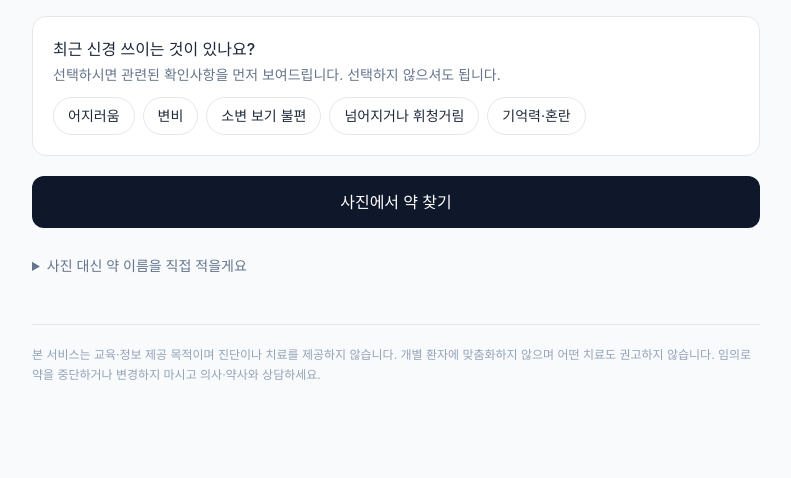
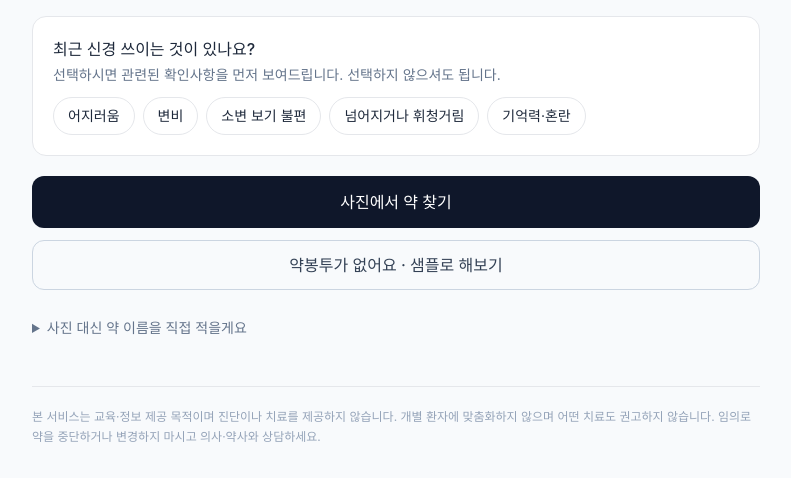
Before and after one commit to RL9-csv/medcheck, a FastAPI app: page / in a window 1280 px wide. Shown: the part 510-988 px from the top of the page, without its empty margins (244-1035 px from the left). Before the commit the page ends 890 px from the top, so only its background shows below. Run offline with FastAPI, Linux system fonts and the light colour scheme; parts of the project's set-up code (start-up, migrations or seed data) failed here and were passed over; some libraries are stand-ins or nearby versions.

Commit message:
무료 티어에서 첫 방문자가 기다리지 않게 한다
투표 기간에 링크를 누르는 사람 대부분은 약봉투 사진이 없다. 뭐 하는
물건인지 보려는 것뿐이다. 그런데 카드 없이 쓰는 무료 호스팅은 0.1~0.5
vCPU 라 사진 한 장에 30~60초가 든다. 첫 화면에서 그만큼 기다리면 닫는다.

샘플을 미리 읽어둔다

  샘플 봉투는 고정된 파일이라 결과도 고정이다. 기동 때 한 번 읽고 그 뒤로는
  OCR 을 안 돈다. 안 하면 첫 방문자가 13초를 낸다.

    첫 화면   0.13s
    샘플      1.6s     OCR 안 돎
    기동     12.4s     사용자는 안 봄

업로드 전에 사진을 줄인다

  요즘 폰 사진은 3000px 이 넘는데 그 해상도가 정확도를 안 올린다. 실물
  5장에서 원본과 1280px 의 검출 결과가 같았고 시간만 1.3배 들었다. 무료
  티어에서는 그 차이가 그대로 사용자 대기시간이다.

기다리는 동안 뭔가 보여준다

  버튼을 누른 뒤 빈 화면이면 기다리는 건지 멈춘 건지 알 수 없다. 버튼을
  잠그고 문구를 바꾸고 예상 시간을 적는다.

스레드 수를 환경변수로 뺀다

  많이 준다고 빨라지지 않는다. 실측에서 4스레드 12.8s, 24스레드 25.8s,
  1스레드 29.8s 였다. 무료 티어는 코어가 적어 경쟁만 는다. 기본을 1로 두고
  코어가 많은 곳에 올리면 올린다.

numpy 를 명시한다

  RapidEngine.read() 가 직접 쓴다. 사진이 올라오는 모든 요청이 그 줄을
  지나는데 선언에 없었다. 전이 의존성으로 깔리기를 기대하면 어느 날 다른
  버전이 들어온다. fastapi 를 못 박은 것과 같은 이유다.

Co-Authored-By: Claude Opus 5 (1M context) <noreply@anthropic.com>

```diff
--- a/core/ocr.py
+++ b/core/ocr.py
@@ -142,6 +142,11 @@ class RapidEngine:
             # 3024px 사진을 원본 크기로 돌린다. 줄 수는 같은데 시간만 든다.
             det_limit_type="max",
             det_limit_side_len=1280,
+            # 코어 수에 맞춰 호출부가 정한다. 무료 티어는 0.1~0.5 vCPU 라
+            # 스레드를 늘리면 경쟁만 는다. 실측: 4스레드 12.8s, 1스레드 29.8s,
+            # 24스레드 25.8s. 많이 준다고 빨라지지 않는다.
+            intra_op_num_threads=int(os.environ.get("OCR_THREADS", "0")) or -1,
+            inter_op_num_threads=int(os.environ.get("OCR_THREADS", "0")) or -1,
         )
 
     @classmethod
--- a/main.py
+++ b/main.py
@@ -43,8 +43,16 @@ async def lifespan(app: FastAPI):
         except Exception as e:
             STATE["ocr"] = f"unavailable ({type(e).__name__})"
 
+    # 샘플 봉투도 미리 읽어둔다. 안 하면 첫 방문자가 13초를 낸다.
+    # 투표 기간에 링크를 처음 누르는 사람이 그 13초를 맞는다.
+    with t.stage("sample_preload"):
+        try:
+            n_sample = len(_sample_lines())
+        except Exception:
+            n_sample = -1
+
     STATE["ready"] = True
-    t.emit("startup", ocr=STATE["ocr"], catalog_items=n, catalog_version=STATE["version"]["catalog_version"])
+    t.emit("startup", sample_lines=n_sample, ocr=STATE["ocr"], catalog_items=n, catalog_version=STATE["version"]["catalog_version"])
     yield
 
 
@@ -101,6 +109,71 @@ def _envelope(index, label, lines, trace, drop_none=False):
             "dropped": dropped, "read": read}
 
 
+MAX_SIDE = 1280          # OCR 전에 긴 변을 이만큼으로 줄인다
+
+
+def _shrink(blob: bytes) -> bytes:
+    """OCR 에 넣기 전에 사진을 줄인다.
+
+    요즘 폰 사진은 3000px 이 넘는데 그 해상도가 정확도를 안 올린다. 실물
+    5장에서 원본과 1280px 의 검출 결과가 같았고 시간만 1.3배 들었다.
+    무료 티어는 0.1~0.5 vCPU 라 이 차이가 그대로 사용자 대기시간이 된다.
+
+    실패하면 원본을 그대로 쓴다. 여기서 요청을 죽이지 않는다.
+    """
+    try:
+        import io
+        from PIL import Image
+
+        im = Image.open(io.BytesIO(blob))
+        if max(im.size) <= MAX_SIDE:
+            return blob
+        im = im.convert("RGB")
+        im.thumbnail((MAX_SIDE, MAX_SIDE))
+        buf = io.BytesIO()
+        im.save(buf, "JPEG", quality=88)
+        return buf.getvalue()
+    except Exception:
+        return blob
+
+
+SAMPLE = Path("static/sample.png")
+_SAMPLE_CACHE: list | None = None
+
+
+def _sample_lines() -> list[str]:
+    """샘플 봉투의 OCR 결과. 한 번만 읽고 프로세스가 살아 있는 동안 재사용한다.
+
+    투표 기간에 링크를 누르는 사람 대부분은 약봉투 사진이 없다. 뭐 하는
+    물건인지 보고 싶을 뿐이다. 그런데 무료 티어에서 OCR 한 장이 30~60초다.
+    첫 화면에서 그만큼 기다리면 닫는다.
+
+    샘플은 고정된 파일이라 결과도 고정이다. 한 번 읽어두고 그 뒤로는
+    OCR 을 안 돈다. 자기 사진을 올리는 사람은 기다릴 이유가 있다.
+    """
+    global _SAMPLE_CACHE
+    if _SAMPLE_CACHE is None:
+        try:
+            page = ocr.get_engine().read(SAMPLE.read_bytes())
+            _SAMPLE_CACHE = [l.text for l in page]
+        except Exception:
+            _SAMPLE_CACHE = []
+    return _SAMPLE_CACHE
+
+
+@app.post("/sample", response_class=HTMLResponse)
+async def sample(request: Request):
+    """샘플 봉투로 바로 확인 화면까지 간다. OCR 을 돌지 않는다."""
+    t = Trace()
+    with t.stage("matching"):
+        env = _envelope(1, "샘플 약봉투", _sample_lines(), t, drop_none=True)
+    t.count("sample", 1)
+    t.emit("sample", engine=ocr.get_engine().name)
+    return tpl.TemplateResponse(request, "confirm.html", {
+        "envelopes": [env], "symptoms": [], "symptom_defs": engine.SYMPTOMS,
+        "trace": t.stages, "from_photo": True, "is_sample": True})
+
+
 @app.post("/upload", response_class=HTMLResponse)
 async def upload(request: Request):
     """약봉투 사진 -> 확인 화면. 여러 장을 동시에 읽는다."""
@@ -117,7 +190,7 @@ async def upload(request: Request):
         blob = await f.read()
         if not blob or len(blob) > MAX_BYTES:
             continue
-        images.append(blob)
+        images.append(_shrink(blob))
         labels.append((form.get(f"label{i}") or "").strip())
 
     if not images:
--- a/requirements-ocr.txt
+++ b/requirements-ocr.txt
@@ -9,3 +9,6 @@
 # OCR_ENGINE 환경변수로 고른다.
 rapidocr-onnxruntime==1.4.4
 onnxruntime==1.23.2
+# RapidEngine.read() 가 직접 쓴다. 사진이 올라오는 모든 요청이 그 줄을 지난다.
+# 전이 의존성으로 깔리기를 기대하면 어느 날 다른 버전이 들어온다.
+numpy==1.26.4
--- a/templates/index.html
+++ b/templates/index.html
@@ -32,10 +32,35 @@
 
   {% include "_symptoms.html" %}
 
-  <button class="w-full bg-slate-900 text-white rounded-xl py-3.5 font-medium hover:bg-slate-800">
+  {# 사진 읽기는 무료 서버에서 장당 30초가 넘는다. 누른 뒤 빈 화면이면
+     기다리는 건지 멈춘 건지 알 수 없다. 눌린 순간 문구를 바꾼다. #}
+  <button id="go"
+          class="w-full bg-slate-900 text-white rounded-xl py-3.5 font-medium hover:bg-slate-800
+                 disabled:bg-slate-400 disabled:cursor-wait">
     사진에서 약 찾기
   </button>
+  <p id="wait" class="hidden text-sm text-slate-500 text-center">
+    사진에서 글자를 읽고 있습니다. 한 장에 30초쯤 걸립니다.
+  </p>
 </form>
+
+{# 약봉투가 없는 사람도 눌러볼 수 있어야 한다. 샘플은 결과를 미리 읽어두므로
+   즉시 뜬다. #}
+<form method="post" action="/sample" class="mt-3">
+  <button class="w-full border border-slate-300 text-slate-700 rounded-xl py-3
+                 font-medium hover:bg-slate-50">
+    약봉투가 없어요 · 샘플로 해보기
+  </button>
+</form>
+
+<script>
+  document.querySelector('form[action="/upload"]').addEventListener('submit', function () {
+    var b = document.getElementById('go');
+    b.disabled = true;
+    b.textContent = '읽는 중입니다';
+    document.getElementById('wait').classList.remove('hidden');
+  });
+</script>
 
 <details class="mt-5">
   <summary class="cursor-pointer text-sm text-slate-500 hover:text-slate-700 py-2">
```
Also changed, not shown: 1 other file.
